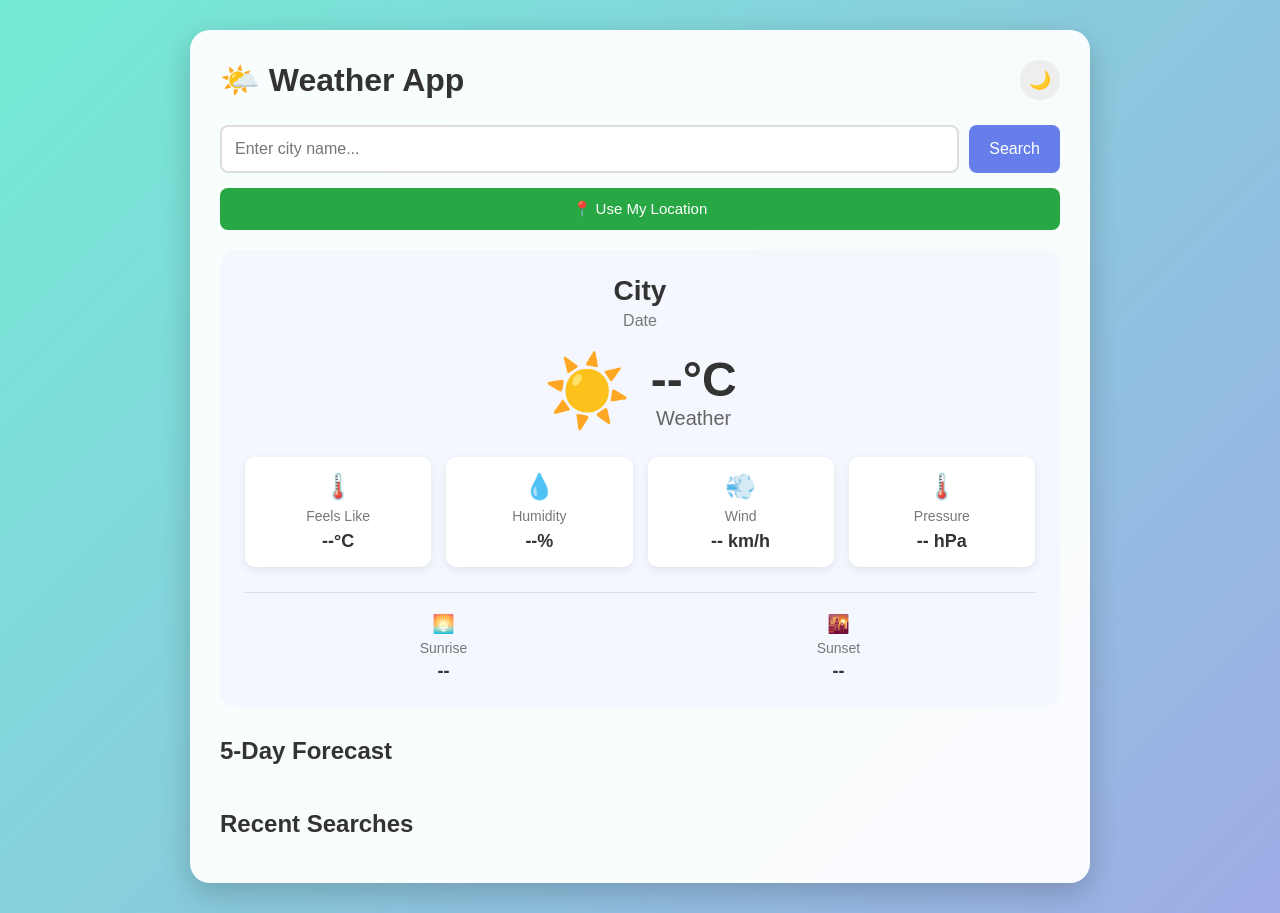
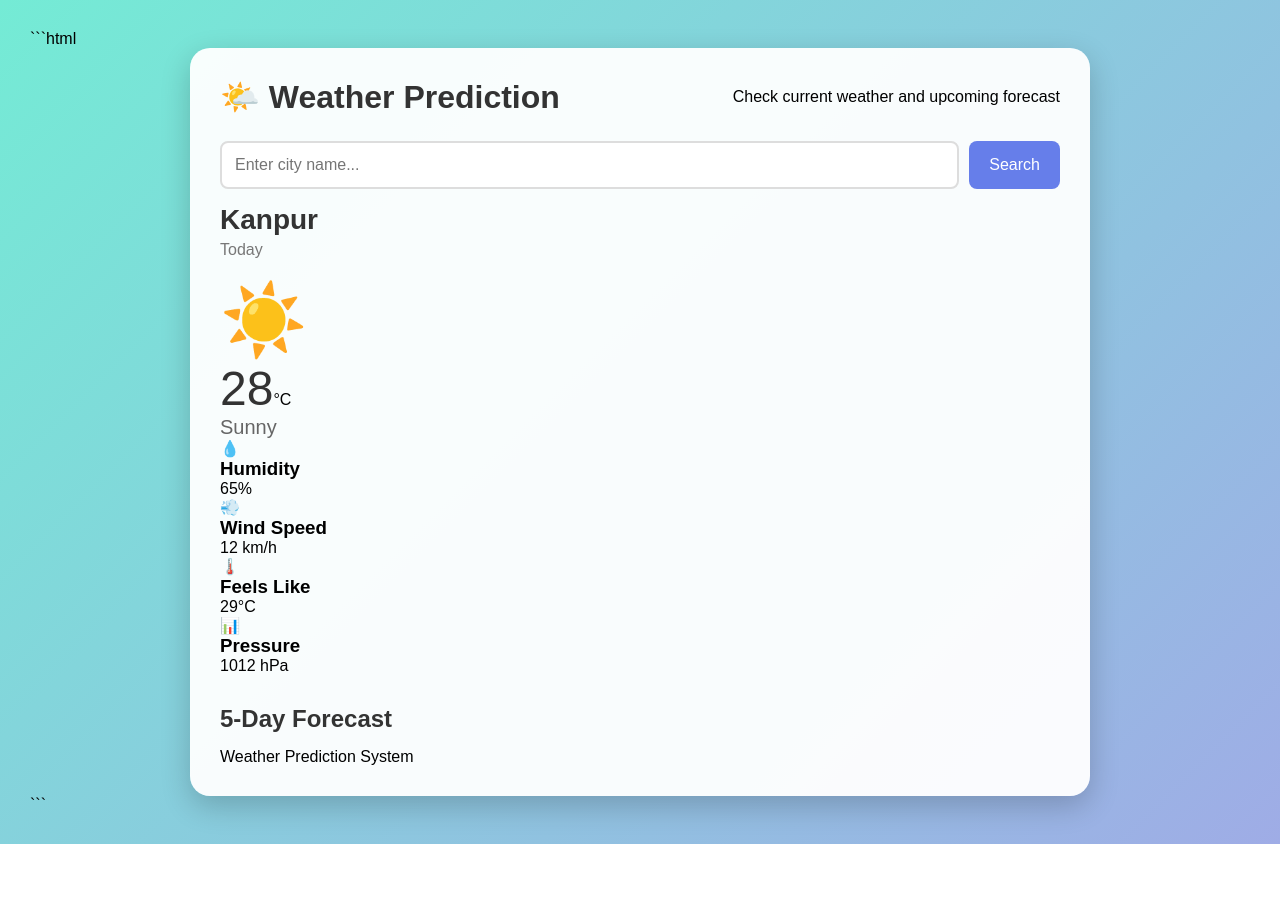
Before and after one commit to GarimaBajpai25/JavaScriptProjects, a plain HTML site: page Weather-App/index.html in a window 1280 px wide. After the commit the page ends 844 px from the top, so only its background shows below. Drawn offline with Linux system fonts and the light colour scheme.

Commit message:
Updated html code

````diff
--- a/Weather-App/index.html
+++ b/Weather-App/index.html
@@ -1,10 +1,11 @@
+```html
 <!DOCTYPE html>
 <html lang="en">
 <head>
     <meta charset="UTF-8">
     <meta name="viewport" content="width=device-width, initial-scale=1.0">
 
-    <title>Weather App</title>
+    <title>Weather Prediction</title>
 
     <link rel="stylesheet" href="style.css">
 </head>
@@ -15,17 +16,12 @@
 
         <!-- Header -->
         <header>
-
-            <h1>🌤️ Weather App</h1>
-
-            <button id="themeBtn">🌙</button>
-
+            <h1>🌤️ Weather Prediction</h1>
+            <p>Check current weather and upcoming forecast</p>
         </header>
 
-
-        <!-- Search -->
-        <div class="search-box">
-
+        <!-- Search Section -->
+        <section class="search-box">
             <input
                 type="text"
                 id="cityInput"
@@ -35,169 +31,95 @@
             <button id="searchBtn">
                 Search
             </button>
+        </section>
 
+        <!-- Loading -->
+        <div id="loading" class="loading hidden">
+            Loading weather data...
         </div>
 
+        <!-- Error -->
+        <div id="error" class="error hidden">
+            City not found. Please try again.
+        </div>
 
-        <!-- Location Button -->
-        <button id="locationBtn" class="location-btn">
-            📍 Use My Location
-        </button>
+        <!-- Current Weather -->
+        <section id="weatherCard" class="weather-card hidden">
 
+            <div class="location">
+                <h2 id="cityName">Kanpur</h2>
+                <p id="date">Today</p>
+            </div>
 
-        <!-- Loading -->
-        <p id="loading">
-            Loading weather...
-        </p>
+            <div class="main-weather">
 
-
-        <!-- Error -->
-        <p id="error"></p>
-
-
-        <!-- Weather Information -->
-        <div id="weatherContainer" class="weather-container">
-
-            <!-- Current Weather -->
-            <div class="current-weather">
-
-                <h2 id="cityName">
-                    City
-                </h2>
-
-                <p id="date">
-                    Date
-                </p>
-
-                <div class="weather-main">
-
-                    <div id="weatherIcon">
-                        ☀️
-                    </div>
-
-                    <div>
-                        <h3 id="temperature">
-                            --°C
-                        </h3>
-
-                        <p id="condition">
-                            Weather
-                        </p>
-                    </div>
-
+                <div class="weather-icon" id="weatherIcon">
+                    ☀️
                 </div>
 
-
-                <!-- Weather Details -->
-                <div class="details">
-
-                    <div class="detail-box">
-
-                        <span>🌡️</span>
-
-                        <p>Feels Like</p>
-
-                        <strong id="feelsLike">
-                            --°C
-                        </strong>
-
-                    </div>
-
-
-                    <div class="detail-box">
-
-                        <span>💧</span>
-
-                        <p>Humidity</p>
-
-                        <strong id="humidity">
-                            --%
-                        </strong>
-
-                    </div>
-
-
-                    <div class="detail-box">
-
-                        <span>💨</span>
-
-                        <p>Wind</p>
-
-                        <strong id="wind">
-                            -- km/h
-                        </strong>
-
-                    </div>
-
-
-                    <div class="detail-box">
-
-                        <span>🌡️</span>
-
-                        <p>Pressure</p>
-
-                        <strong id="pressure">
-                            -- hPa
-                        </strong>
-
-                    </div>
-
+                <div class="temperature">
+                    <span id="temperature">28</span>°C
                 </div>
 
-
-                <!-- Sunrise Sunset -->
-                <div class="sun-info">
-
-                    <div>
-                        🌅
-                        <span>Sunrise</span>
-                        <strong id="sunrise">
-                            --
-                        </strong>
-                    </div>
-
-                    <div>
-                        🌇
-                        <span>Sunset</span>
-                        <strong id="sunset">
-                            --
-                        </strong>
-                    </div>
-
+                <div class="condition">
+                    <p id="condition">Sunny</p>
                 </div>
 
             </div>
 
+            <!-- Weather Details -->
+            <div class="weather-details">
 
-            <!-- Forecast -->
-            <div class="forecast-section">
+                <div class="detail">
+                    <span>💧</span>
+                    <h3>Humidity</h3>
+                    <p id="humidity">65%</p>
+                </div>
 
-                <h2>5-Day Forecast</h2>
+                <div class="detail">
+                    <span>💨</span>
+                    <h3>Wind Speed</h3>
+                    <p id="windSpeed">12 km/h</p>
+                </div>
 
-                <div id="forecast" class="forecast">
+                <div class="detail">
+                    <span>🌡️</span>
+                    <h3>Feels Like</h3>
+                    <p id="feelsLike">29°C</p>
+                </div>
 
+                <div class="detail">
+                    <span>📊</span>
+                    <h3>Pressure</h3>
+                    <p id="pressure">1012 hPa</p>
                 </div>
 
             </div>
 
+        </section>
 
-            <!-- Recent Searches -->
-            <div class="recent-section">
+        <!-- Forecast -->
+        <section id="forecastSection" class="forecast-section hidden">
 
-                <h2>Recent Searches</h2>
+            <h2>5-Day Forecast</h2>
 
-                <div id="recentSearches">
+            <div id="forecastContainer" class="forecast-container">
 
-                </div>
+                <!-- Forecast cards generated by JavaScript -->
 
             </div>
 
-        </div>
+        </section>
+
+        <!-- Footer -->
+        <footer>
+            <p>Weather Prediction System</p>
+        </footer>
 
     </div>
-
 
     <script src="script.js"></script>
 
 </body>
 </html>
+```
````
Also changed, not shown: index.js (deleted, +0 -18 lines).
